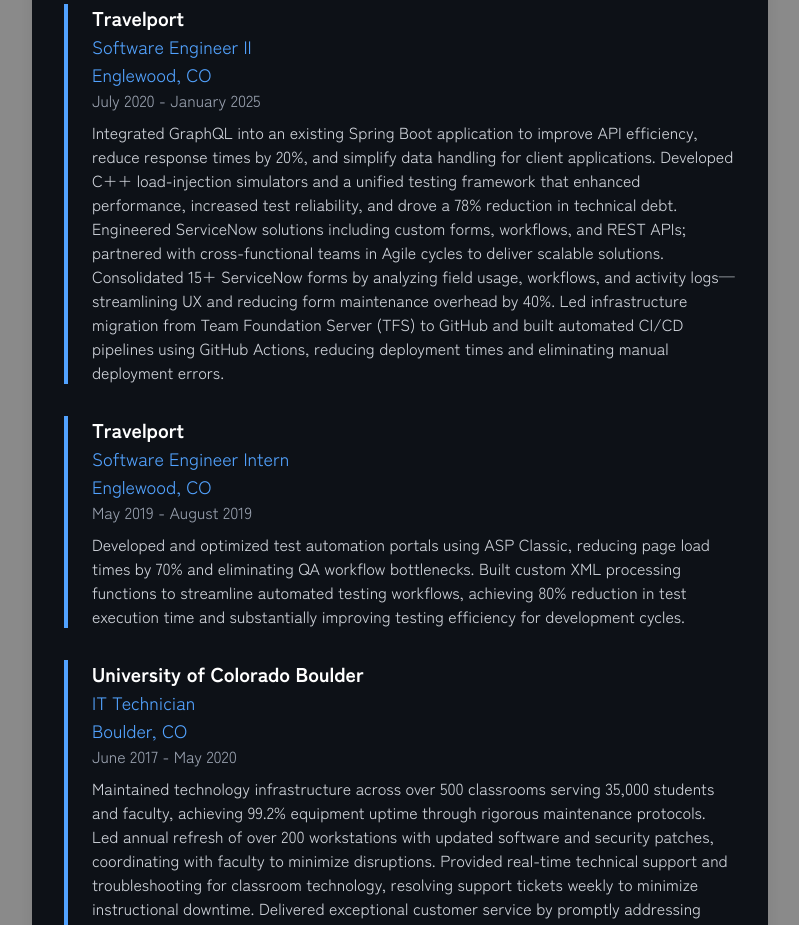
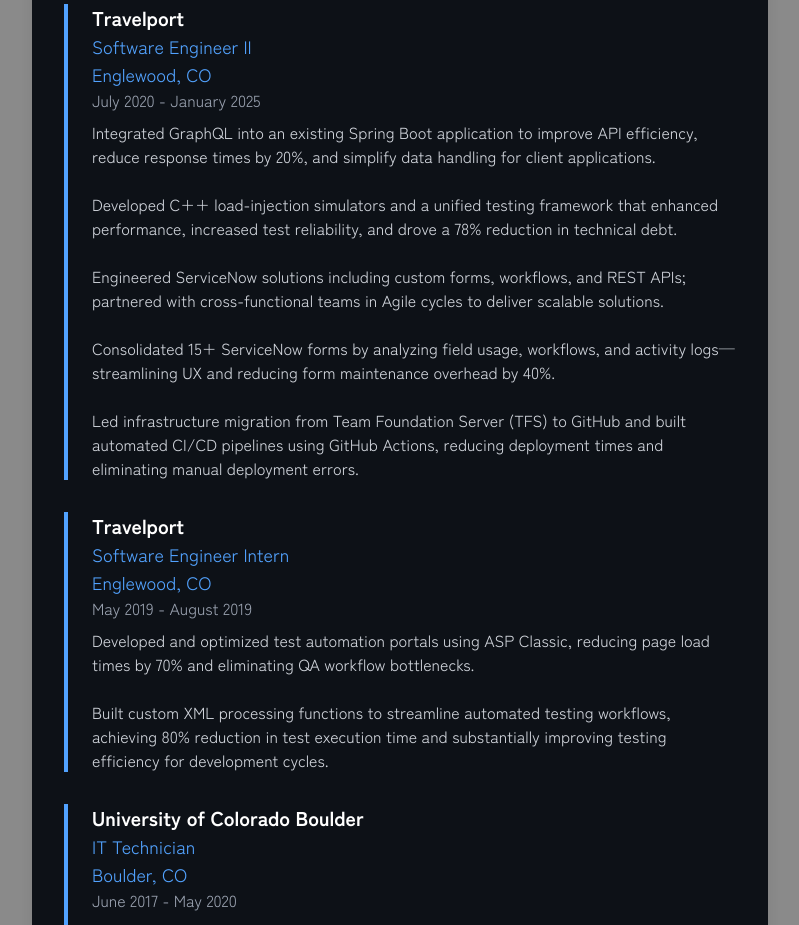
Before and after one commit to Justin-Yun/my-portfolio, a Next.js app: page / in a window 1280 px wide. Shown: the part 1860-2785 px from the top of the page, without its empty margins (240-1039 px from the left). Built offline with nearby package versions, Linux system fonts and the light colour scheme.

Commit message:
Updated the following: Description Added Footer Changed email fields' widths

```diff
--- a/app/content.js
+++ b/app/content.js
@@ -13,10 +13,10 @@
       position: "Software Engineer II",
       duration: "July 2020 - January 2025",
       description: [
-        "Integrated GraphQL into an existing Spring Boot application to improve API efficiency, reduce response times by 20%, and simplify data handling for client applications. ",
-        "Developed C++ load-injection simulators and a unified testing framework that enhanced performance, increased test reliability, and drove a 78% reduction in technical debt. ",
-        "Engineered ServiceNow solutions including custom forms, workflows, and REST APIs; partnered with cross-functional teams in Agile cycles to deliver scalable solutions. ",
-        "Consolidated 15+ ServiceNow forms by analyzing field usage, workflows, and activity logs—streamlining UX and reducing form maintenance overhead by 40%. ",
+        "Integrated GraphQL into an existing Spring Boot application to improve API efficiency, reduce response times by 20%, and simplify data handling for client applications.\n\n",
+        "Developed C++ load-injection simulators and a unified testing framework that enhanced performance, increased test reliability, and drove a 78% reduction in technical debt.\n\n",
+        "Engineered ServiceNow solutions including custom forms, workflows, and REST APIs; partnered with cross-functional teams in Agile cycles to deliver scalable solutions.\n\n",
+        "Consolidated 15+ ServiceNow forms by analyzing field usage, workflows, and activity logs—streamlining UX and reducing form maintenance overhead by 40%.\n\n",
         "Led infrastructure migration from Team Foundation Server (TFS) to GitHub and built automated CI/CD pipelines using GitHub Actions, reducing deployment times and eliminating manual deployment errors.",
       ],
     },
@@ -26,7 +26,7 @@
       position: "Software Engineer Intern",
       duration: "May 2019 - August 2019",
       description: [
-        "Developed and optimized test automation portals using ASP Classic, reducing page load times by 70% and eliminating QA workflow bottlenecks. ",
+        "Developed and optimized test automation portals using ASP Classic, reducing page load times by 70% and eliminating QA workflow bottlenecks.\n\n",
         "Built custom XML processing functions to streamline automated testing workflows, achieving 80% reduction in test execution time and substantially improving testing efficiency for development cycles.",
       ],
     },
@@ -36,16 +36,16 @@
       position: "IT Technician",
       duration: "June 2017 - May 2020",
       description: [
-        "Maintained technology infrastructure across over 500 classrooms serving 35,000 students and faculty, achieving 99.2% equipment uptime through rigorous maintenance protocols. ",
-        "Led annual refresh of over 200 workstations with updated software and security patches, coordinating with faculty to minimize disruptions. ",
-        "Provided real-time technical support and troubleshooting for classroom technology, resolving support tickets weekly to minimize instructional downtime. ",
+        "Maintained technology infrastructure across over 500 classrooms serving 35,000 students and faculty, achieving 99.2% equipment uptime through rigorous maintenance protocols.\n\n",
+        "Led annual refresh of over 200 workstations with updated software and security patches, coordinating with faculty to minimize disruptions.\n\n",
+        "Provided real-time technical support and troubleshooting for classroom technology, resolving support tickets weekly to minimize instructional downtime.\n\n",
         "Delivered exceptional customer service by promptly addressing faculty and student technical issues, ensuring high satisfaction and uninterrupted learning environments.",
       ],
     },
   ],
 
   email: {
-    adress: "justin.yun.0@gmail.com",
+    adress: "",
   },
 
   projects: [
--- a/app/page.js
+++ b/app/page.js
@@ -72,7 +72,7 @@
                   <h4 className="text-lg text-blue-400">{job.position}</h4>
                   <h4 className="text-lg text-blue-400">{job.location}</h4>
                   <p className="text-gray-400 mb-2">{job.duration}</p>
-                  <p className="text-gray-300">{job.description}</p>
+                  <p className="text-gray-300 whitespace-pre-line">{job.description}</p>
                 </div>
               ))}
             </div>
@@ -97,7 +97,7 @@
         className="min-h-screen py-16 md:py-20 px-4 flex items-center justify-center"
       >
         <div className="text-center">
-          <h2 className="text-4xl font-bold mb-6">Contact Info</h2>
+          <h2 className="text-6xl font-bold mb-8">Let&apos;s Connect!</h2>{" "}
           <Email />
           {/* <Link
             href="../files/Justin_Yun_Resume.pdf"
--- a/components/Email.js
+++ b/components/Email.js
@@ -166,21 +166,21 @@
   return (
     <div className="max-w-2xl mx-auto">
       {/* Clickable Email Address */}
-      <div className="mb-8 text-center">
+      {/* <div className="mb-8 text-center">
         <a
           href={`mailto:${siteContent.email.adress}`}
           className="bg-gradient-to-r from-[#4A90E2] to-[#6BB6FF] bg-clip-text text-transparent hover:from-[#6BB6FF] hover:to-[#4A90E2] transition-all duration-200 cursor-pointer font-medium text-lg"
         >
           {siteContent.email.adress}
         </a>
-      </div>
+      </div> */}
 
       {/* Divider */}
-      <div className="flex items-center my-8">
+      {/* <div className="flex items-center my-8">
         <div className="flex-1 border-t border-gray-600"></div>
         <span className="px-4 text-gray-400 text-sm">OR</span>
         <div className="flex-1 border-t border-gray-600"></div>
-      </div>
+      </div> */}
 
       {/* Rate Limit Warning */}
       {isRateLimited && (
@@ -194,7 +194,7 @@
       )}
 
       {/* Contact Form */}
-      <form ref={form} onSubmit={sendEmail} className="space-y-6 max-w-2xl">
+      <form ref={form} onSubmit={sendEmail} className="space-y-6 max-w-2xl space-x-50">
         {/* Name Field */}
         <div className="w-full">
           <label
@@ -209,7 +209,7 @@
             id="from_name"
             required
             disabled={isRateLimited}
-            className="w-full px-4 py-3 bg-gray-800 text-white border border-gray-600 rounded-lg focus:ring-2 focus:ring-blue-500 focus:border-transparent transition-all duration-200 disabled:opacity-50 disabled:cursor-not-allowed"
+            className="w-full px-4 py-3 text-center bg-gray-800 text-white border border-gray-600 rounded-lg focus:ring-2 focus:ring-blue-500 focus:border-transparent transition-all duration-200 disabled:opacity-50 disabled:cursor-not-allowed"
             placeholder="Your Name"
           />
         </div>
@@ -228,7 +228,7 @@
             id="from_email"
             required
             disabled={isRateLimited}
-            className="w-full px-4 py-3 bg-gray-800 text-white border border-gray-600 rounded-lg focus:ring-2 focus:ring-blue-500 focus:border-transparent transition-all duration-200 disabled:opacity-50 disabled:cursor-not-allowed"
+            className="w-full px-4 py-3 text-center bg-gray-800 text-white border border-gray-600 rounded-lg focus:ring-2 focus:ring-blue-500 focus:border-transparent transition-all duration-200 disabled:opacity-50 disabled:cursor-not-allowed"
             placeholder="your@email.com"
           />
         </div>
@@ -247,7 +247,7 @@
             rows="5"
             required
             disabled={isRateLimited}
-            className="w-full px-4 py-3 bg-gray-800 text-white border border-gray-600 rounded-lg focus:ring-2 focus:ring-blue-500 focus:border-transparent transition-all duration-200 resize-none disabled:opacity-50 disabled:cursor-not-allowed"
+            className="w-full px-4 py-3 text-center bg-gray-800 text-white border border-gray-600 rounded-lg focus:ring-2 focus:ring-blue-500 focus:border-transparent transition-all duration-200 resize-none disabled:opacity-50 disabled:cursor-not-allowed"
             placeholder="Your Message..."
           />
         </div>
--- a/components/Footer.js
+++ b/components/Footer.js
@@ -1,9 +1,13 @@
 import React from 'react'
 
-function Footer() {
+export default function Footer() {
   return (
-    <div></div>
-  )
+    <footer className="bg-gray-900 border-t border-gray-700 py-6 mt-12">
+      <div className="max-w-4xl mx-auto px-4 text-center">
+        <p className="text-gray-400 text-sm">
+          © {new Date().getFullYear()} Justin Yun. All rights reserved.
+        </p>
+      </div>
+    </footer>
+  );
 }
-
-export default Footer
```
